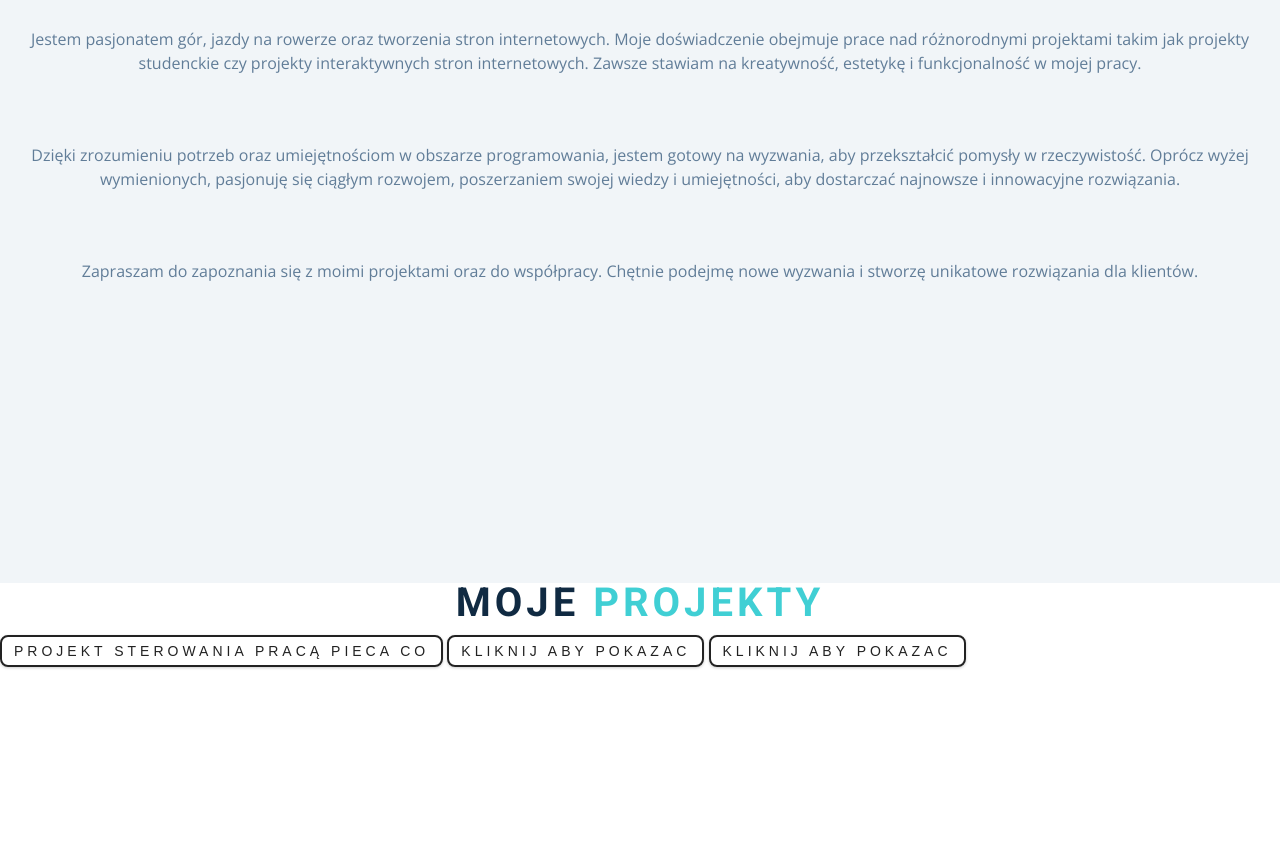
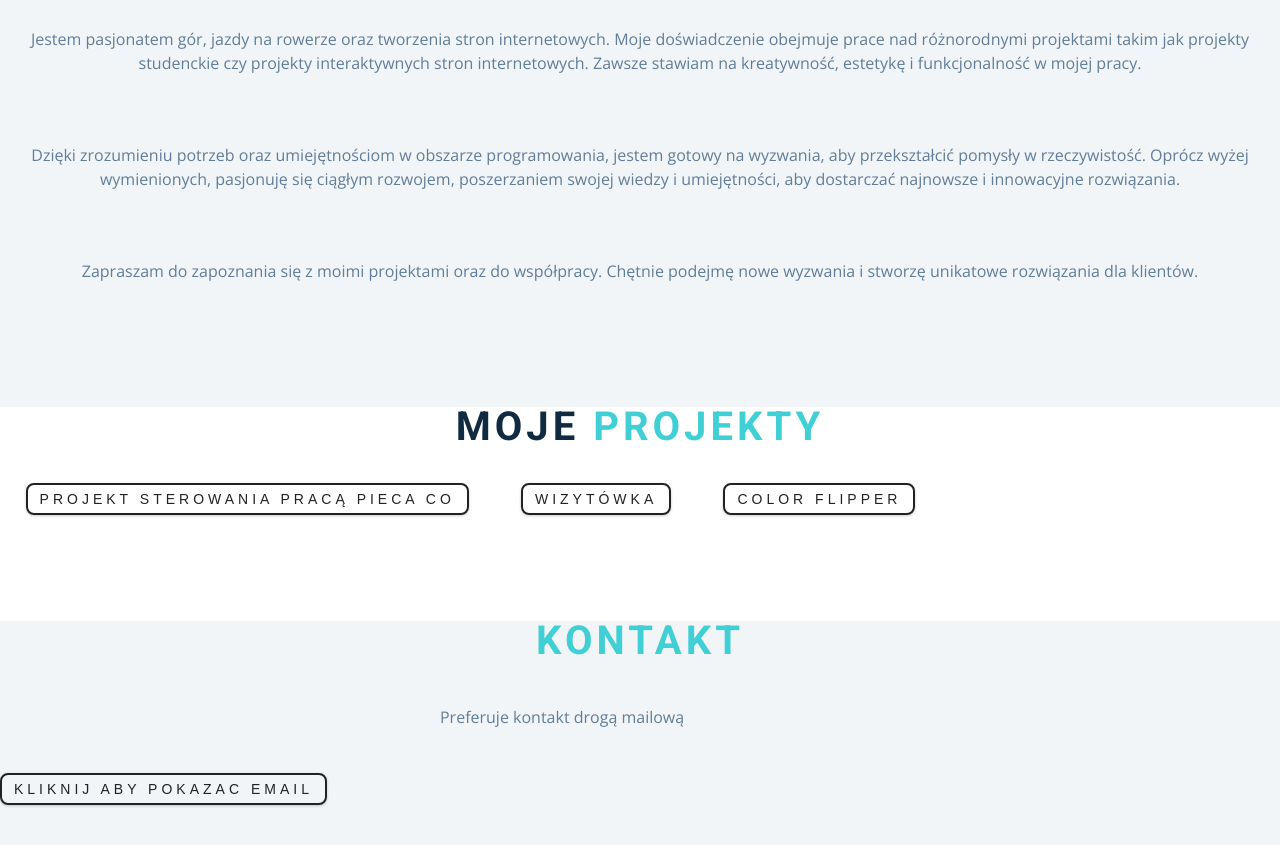
Before and after one commit to maniek1309/wizyt-wka, a plain HTML site: page index.html in a window 1280 px wide. Shown: the part 939-1784 px from the top of the page. Drawn offline with nearby package versions, Linux system fonts and the light colour scheme.

Commit message:
beta
zmiany

```diff
--- a/app.js
+++ b/app.js
@@ -1,8 +1,3 @@
-// Element.getBoundingClientRect() method returns the size of an element and its position relative to the viewport.
-// pageYOffset is a read - only window property that returns the number of pixels the document has been scrolled vertically.
-// slice extracts a section of a string without modifying original string
-//offsetTop - A Number, representing the top position of the element, in pixels
-
 // ********** set date ************
 // select span
 const date = document.getElementById("date");
@@ -69,7 +64,7 @@ scrollLinks.forEach((link) => {
     if (!fixedNav) {
       position = position - navHeight;
     }
-    if (navHeight > 82) {
+    if (navHeight > 90) {
       position = position + containerHeight;
     }
 
@@ -104,9 +99,6 @@ linki.forEach(function(link) {
     // Sprawdź, czy odnośnik ma atrybut href
     if (link.hasAttribute("href")) {
       const adresURL = link.getAttribute("href");
-      console.log(adresURL);
-
-      // Opcjonalnie: Przeprowadź przekierowanie na klikniętą stronę
       window.open(adresURL, "_blank");
     } else {
       console.log("Ten odnośnik nie ma atrybutu href.");
--- a/index.html
+++ b/index.html
@@ -49,7 +49,7 @@
         <div class="container">
           <h1>witam na mojej stronie</h1>
           <p>
-            Zapraszam do zapoznania się z moją stroną oraz zapoznania się z projektami.
+            Zapraszam do zapoznania się z moją stroną oraz projektami.
           </p>
           <a href="#moje_projekty" class="scroll-link btn btn-white">poznaj moje projekty</a>
         </div>
@@ -81,9 +81,11 @@
     <section id="moje_projekty" class="section">
       <div class="title">
         <h2>moje <span>projekty</span></h2>
-        <button class="btn-linki" href="https://github.com/maniek1309/projekt_sterowania_praca_pieca_CO" >projekt sterowania pracą pieca co</button>
-        <button class="btn-linki" href="https://maniek1309.github.io/wizyt-wka/">kliknij aby pokazac</button>
-        <button class="btn-linki" href="https://google.com">kliknij aby pokazac</button>
+          <div class="projekty">
+            <button class="btn-linki" href="https://github.com/maniek1309/projekt_sterowania_praca_pieca_CO">projekt sterowania pracą pieca co</button>
+            <button class="btn-linki" href="https://maniek1309.github.io/wizyt-wka/">wizytówka</button>
+            <button class="btn-linki" href="https://google.com">color flipper</button>
+          </div>
       </div>
     </section>
     <!-- kontakt -->
@@ -91,8 +93,8 @@
       <div class="title">
         <h2><span>kontakt</span></h2>
         <p class="email-paragrph">Preferuje kontakt drogą mailową <span class="email hidden">m.swiatlo@interia.pl</span>
-          <button class="btn" id="email-btn">kliknij aby pokazac email</button>
-      </p>
+        </p>
+        <button class="btn" id="email-btn">kliknij aby pokazac email</button>
       </div>
     </section>
     <!-- footer -->
--- a/styles.css
+++ b/styles.css
@@ -112,7 +112,8 @@ h4 {
   font-size: 0.875rem;
 }
 p {
-  margin-bottom: 1.25rem;
+  margin-bottom: 1rem;
+  font-size: 1rem;
   color: var(--clr-grey-5);
 }
 @media screen and (min-width: 800px) {
@@ -171,6 +172,7 @@ p {
   cursor: pointer;
   box-shadow: 0 1px 3px rgba(0, 0, 0, 0.2);
   border-radius: var(--radius);
+  margin: 1.5rem;
 }
 .btn-linki:hover {
   color: var(--clr-white);
@@ -231,9 +233,6 @@ nav {
 .fixed-nav .links a:hover {
   color: var(--clr-secondary);
 }
-/* .fixed-nav .links-container {
-  height: auto !important;
-} */
 .nav-header {
   display: flex;
   align-items: center;
@@ -358,7 +357,7 @@ header {
 #o_mnie,
 #moje_projekty,
 #kontakt {
-  height: 80vh;
+  height: auto !important;
 }
 #moje_projekty {
   background: var(--clr-white);
@@ -413,3 +412,7 @@ footer p {
 .email{
   visibility: visible;
 }
+.projekty{
+  display: ruby-base-container;
+  margin: 0.1rem;
+}
```
